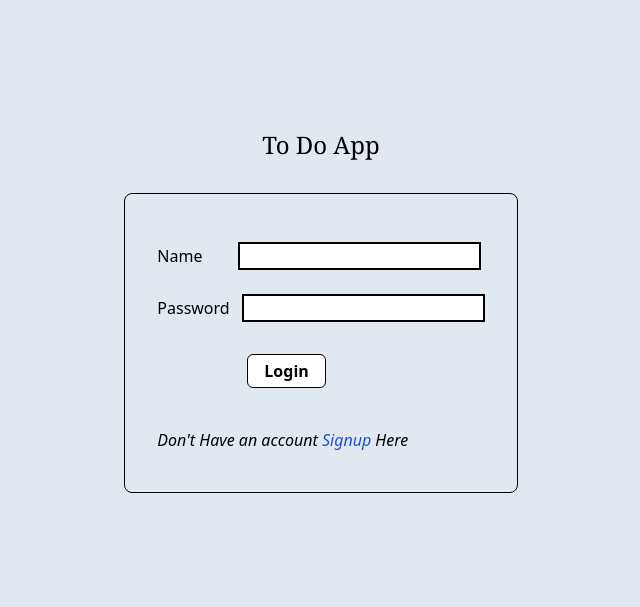
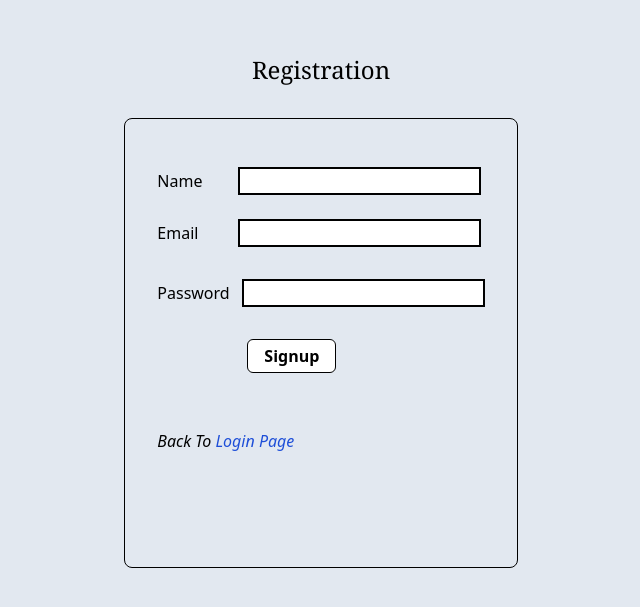
Before and after one commit to SUBHIN-TM/React-To-Do-Front-End, a React (Vite) app: page /signup in a window 1280 px wide. Shown: the part 105-712 px from the top of the page, without its empty margins (319-959 px from the left). Built offline with nearby package versions, Linux system fonts and the light colour scheme.

Commit message:
signup validation and error done

```diff
--- a/src/Components/Login.jsx
+++ b/src/Components/Login.jsx
@@ -2,7 +2,7 @@
 // import React, { useRef } from "react";
 import { useState } from "react";
 import axios from "axios";
-// import {Link} from "react-router-dom";
+import {Link} from "react-router-dom";
 
 function Login() {
     const[name,setName]=useState("");
@@ -41,7 +41,7 @@ function Login() {
           <input className="mb-8  pl-2 text-gray-500 hover:border-gray-500" type="password" name="password" id="password" value={password} onChange={(e)=> onChangeFunction(e)} />
           <br />
           <button type="submit" className="p-1 bg-white font-semibold rounded-md px-4 ml-[90px] hover:bg-slate-700 hover:text-white">Login</button>
-          <p className="mt-10 italic">Don't Have an account <span className="text-blue-700">Signup</span> Here</p>
+          <p className="mt-10 italic">Don't Have an account <span className="text-blue-700"><Link to='/signup'>Signup</Link></span> Here</p>
         </form>
 
       </div>
--- /dev/null
+++ b/src/Components/Signup.jsx
@@ -0,0 +1,77 @@
+/* eslint-disable react/no-unescaped-entities */
+import { useRef, useState } from "react";
+import axios from "axios";
+import {Link} from "react-router-dom";
+
+const Signup =()=>{
+const [mailExist,setMailExist] =useState("")
+const [error, setError] = useState("");
+
+ const nameRef=useRef(null)
+ const mailRef=useRef(null)
+ const passwordRef=useRef(null)
+
+
+    const handleSubmit =async (event)=>{
+    event.preventDefault();
+    const name = nameRef.current.value.trim();
+    const mail = mailRef.current.value.trim();
+    const password = passwordRef.current.value.trim();
+
+    if(!name || !mail || !password){
+        setError("Please fill the fields")
+        return;
+    }else{
+        setError("")
+    }
+
+    try {
+       const response=await axios.post('http://localhost:4000/signup',{
+        name,mail,password
+       });
+       console.log("response is",response.data);
+       if(response.data.mailExists){
+        setMailExist("Email Already Exists")
+       }else{
+        setMailExist("")
+       }
+    } catch (error) {
+        console.error("Login Error");
+    }
+    }
+
+
+    return(
+        <div className="border-4 bg-slate-200 h-screen w-screen flex flex-col justify-center items-center ">
+      <h1 className="p-4 my-4 text-2xl font-serif ">Registration</h1>
+      <div className="border-[1px] border-black rounded-lg p-8 flex   h-[450px]">
+        <form onSubmit={handleSubmit} className="mt-4" action="">
+          <label className="mr-9 " htmlFor="userName">
+            Name
+          </label>
+          <input className="mb-6 pl-2 text-gray-500 hover:border-gray-500" type="text" name="name" id="name" ref={nameRef}  />
+          <br />
+          <label className="mr-10" htmlFor="password">
+            Email
+          </label>
+
+          <input className="  pl-2 text-gray-500 hover:border-gray-500" type="mail" name="mail" id="mail" ref={mailRef}  />
+          {mailExist && <p className="ml-20 text-red-500">{mailExist}</p>}
+          <br />
+          <label className="mr-3 " htmlFor="password">
+            Password
+          </label>
+          <input className="mb-8 mt-8 pl-2 text-gray-500 hover:border-gray-500" type="password" name="password" id="password" ref={passwordRef} />
+          <br />
+          {error && <p className="text-red-500 mb-2 ml-20">{error}</p>}
+
+          <button type="submit" className="p-1 bg-white font-semibold rounded-md px-4 ml-[90px] hover:bg-slate-700 hover:text-white">Signup</button>
+          <p className="mt-14 italic">Back To  <span className="text-blue-700"><Link to='/'>Login Page</Link></span></p>
+        </form>
+
+      </div>
+    </div>
+    )
+}
+
+export default Signup;
--- a/src/main.jsx
+++ b/src/main.jsx
@@ -1,11 +1,18 @@
-import React from 'react'
-import ReactDOM from 'react-dom/client'
-import './index.css'
-import Login from './Components/Login.jsx'
+import React from "react";
+import ReactDOM from "react-dom/client";
+import "./index.css";
+import { BrowserRouter, Route, Routes } from "react-router-dom";
 
+import Login from "./Components/Login.jsx";
+import Signup from "./Components/Signup.jsx";
 
-ReactDOM.createRoot(document.getElementById('root')).render(
+ReactDOM.createRoot(document.getElementById("root")).render(
   <React.StrictMode>
-    <Login />
-  </React.StrictMode>,
-)
+    <BrowserRouter>
+      <Routes>
+        <Route path="/" element={<Login></Login>} />
+        <Route path="/signup" element={<Signup></Signup>} />
+      </Routes>
+    </BrowserRouter>
+  </React.StrictMode>
+);
```
